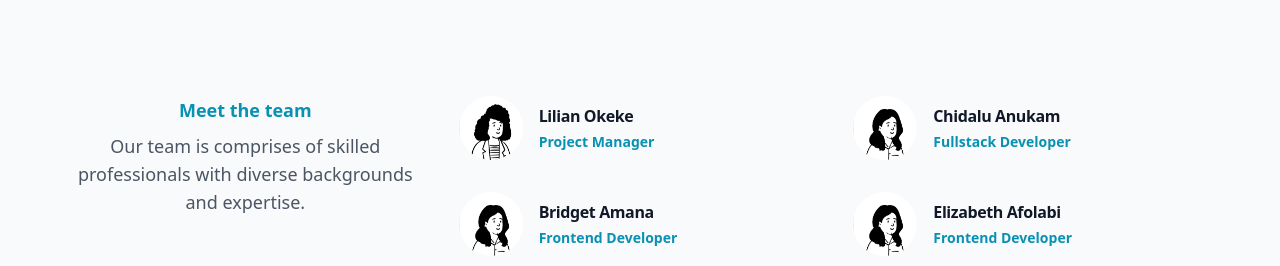
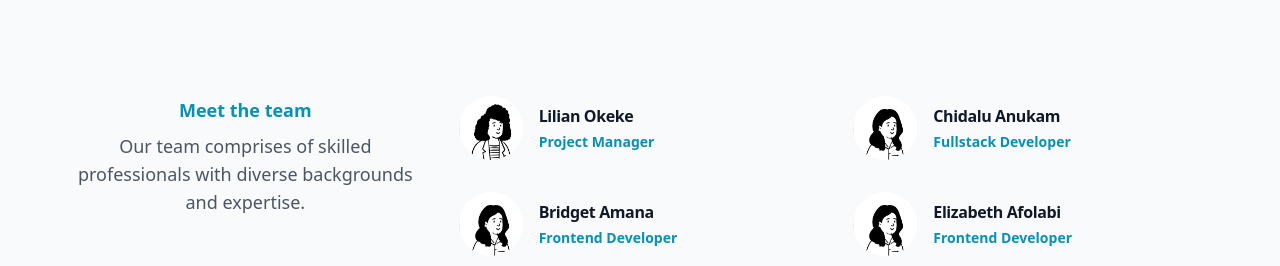
Before and after one commit to Lilianada/BuildingBloquesStudio, a React (Create React App) app: page / in a window 1280 px wide. Shown: the part 4240-4506 px from the top of the page. Built offline with nearby package versions, Linux system fonts and the light colour scheme.

Commit message:
fixed text mistake in team section

```diff
--- a/src/components/Team.jsx
+++ b/src/components/Team.jsx
@@ -49,7 +49,7 @@ const team = [
          <div className="mx-auto max-w-2xl sm:text-center">
               <h2 className="text-lg font-semibold text-cyan-600">Meet the team</h2>
               <p className="mt-2 text-lg text-gray-600">
-              Our team is comprises of skilled professionals with diverse backgrounds and expertise.
+              Our team comprises of skilled professionals with diverse backgrounds and expertise.
               </p>
             </div>
         <ul role="list" className="grid gap-x-8 gap-y-8 sm:grid-cols-2 sm:gap-y-8 xl:col-span-2">
```
